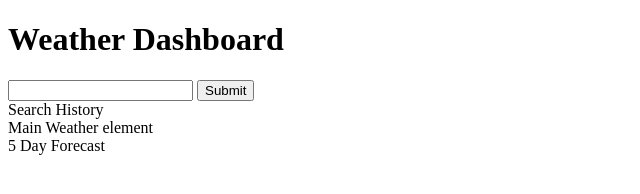
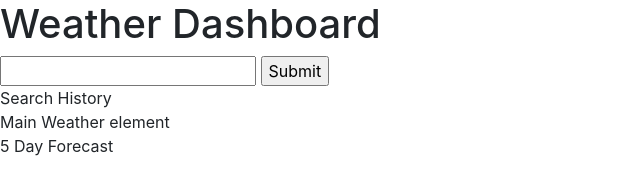
Before and after one commit to thomas-nicholson/weather-dashboard, a plain HTML site: page index.html in a window 1280 px wide. Shown: the whole page, without its empty margins (0-640 px from the left). Drawn offline with nearby package versions, Linux system fonts and the light colour scheme.

Commit message:
Added bootstrap to html, added id attributes to search form html

```diff
--- a/index.html
+++ b/index.html
@@ -5,6 +5,7 @@
     <meta http-equiv="X-UA-Compatible" content="IE=edge">
     <meta name="viewport" content="width=device-width, initial-scale=1.0">
     <title>Weather Dashboard</title>
+    <link rel="stylesheet" href="https://cdn.jsdelivr.net/npm/bootstrap@4.6.0/dist/css/bootstrap.min.css" integrity="sha384-B0vP5xmATw1+K9KRQjQERJvTumQW0nPEzvF6L/Z6nronJ3oUOFUFpCjEUQouq2+l" crossorigin="anonymous">
 </head>
 <body>
     <header>
@@ -12,8 +13,8 @@
     </header>
     <main>
         <section>
-            <form>
-                <input type="text" />
+            <form id="search">
+                <input id="queryString" type="text" />
                 <input type="submit" />
             </form>
             <div>
```
